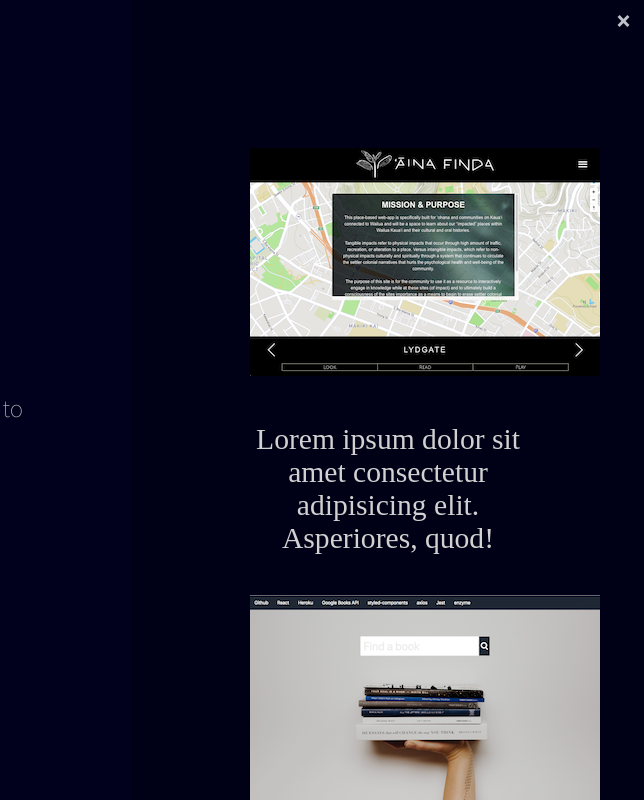
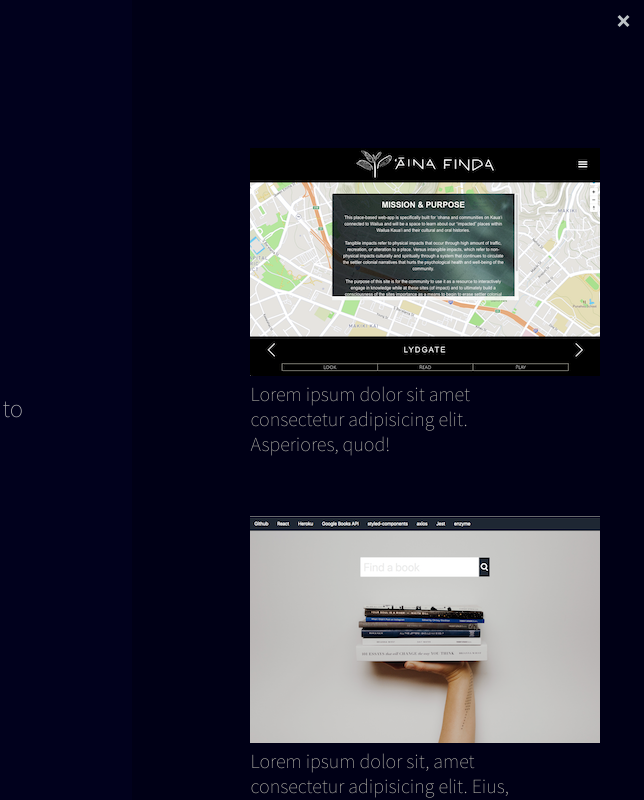
Before and after one commit to markwuu/home-page, a Gatsby site: page / in a window 1280 px wide. Both pictures are taken after a click on the button "View Work". Shown: the full height of the page, 636-1280 px from the left. Built offline with nearby package versions, Linux system fonts and the light colour scheme; Gatsby itself is replaced by a stand-in of ours.

```diff
--- a/src/components/UI/About.module.css
+++ b/src/components/UI/About.module.css
@@ -1,5 +1,4 @@
 .about {
-  /* border: 1px solid white; */
   text-align: left;
   font-size: 25px;
 }
--- a/src/components/UI/Body.module.css
+++ b/src/components/UI/Body.module.css
@@ -6,5 +6,4 @@
   margin: auto;
   padding-bottom: 80px;
   font-family: "Source Sans Pro", sans-serif;
-  /* border: 1px solid white; */
 }
--- a/src/components/UI/Container.module.css
+++ b/src/components/UI/Container.module.css
@@ -1,5 +1,4 @@
 .container {
   width: 500px;
   margin-left: 150px;
-  /* border: 1px solid white; */
 }
--- a/src/components/UI/Footer.module.css
+++ b/src/components/UI/Footer.module.css
@@ -4,7 +4,5 @@
   right: 0;
   bottom: 0;
   height: 60px;
-  /* text-align: center; */
-  /* border: 1px solid white; */
   margin-left: 160px;
 }
--- a/src/components/UI/Name.module.css
+++ b/src/components/UI/Name.module.css
@@ -1,5 +1,4 @@
 .name {
-  /* border: 1px solid white; */
   text-align: left;
   font-size: 50px;
   padding-top: 100px;
--- a/src/components/UI/Panel.module.css
+++ b/src/components/UI/Panel.module.css
@@ -2,7 +2,6 @@
   display: flex;
   flex-direction: column;
   justify-content: center;
-  /* border: 1px solid white; */
   flex: 1;
   padding: 1rem;
 }
--- /dev/null
+++ b/src/components/UI/Project.js
@@ -0,0 +1,6 @@
+import React from "react"
+import projectStyles from "./Project.module.css"
+
+export default ({ children }) => (
+  <div className={projectStyles.project}>{children}</div>
+)
--- /dev/null
+++ b/src/components/UI/Project.module.css
@@ -0,0 +1,5 @@
+.project {
+  margin-bottom: 60px;
+  font-size: 20px;
+  font-family: "Source Sans Pro", sans-serif;
+}
--- a/src/components/UI/Title.module.css
+++ b/src/components/UI/Title.module.css
@@ -1,5 +1,4 @@
 .title {
-  /* border: 1px solid white; */
   text-align: left;
   font-size: 35px;
   padding-bottom: 40px;
--- a/src/pages/index.js
+++ b/src/pages/index.js
@@ -9,6 +9,7 @@
 import Button from "../components/UI/Button"
 import Panel from "../components/UI/Panel"
 import Container from "../components/UI/Container"
+import Project from "../components/UI/Project"
 import Menu from "react-burger-menu/lib/menus/slide"
 import ainafinda from "../../assets/ainafinda.png"
 import bookfinder from "../../assets/bookfinder.png"
@@ -23,10 +24,6 @@
 
   handleStateChange(state) {
     this.setState({ menuOpen: state.isOpen })
-  }
-
-  closeMenu() {
-    this.setState({ menuOpen: false })
   }
 
   toggleMenu() {
@@ -100,20 +97,17 @@
           isOpen={this.state.menuOpen}
           onStateChange={state => this.handleStateChange(state)}
         >
-          <div>
+          <Project>
             <img src={ainafinda} alt="" />
-          </div>
-          <div>
             Lorem ipsum dolor sit amet consectetur adipisicing elit. Asperiores,
             quod!
-          </div>
-          <div>
+          </Project>
+
+          <Project>
             <img src={bookfinder} alt="" />
-          </div>
-          <div>
             Lorem ipsum dolor sit, amet consectetur adipisicing elit. Eius,
             magni?
-          </div>
+          </Project>
         </Menu>
         <Body>
           <Panel>
```
Also changed, not shown: static/favicon.ico.
